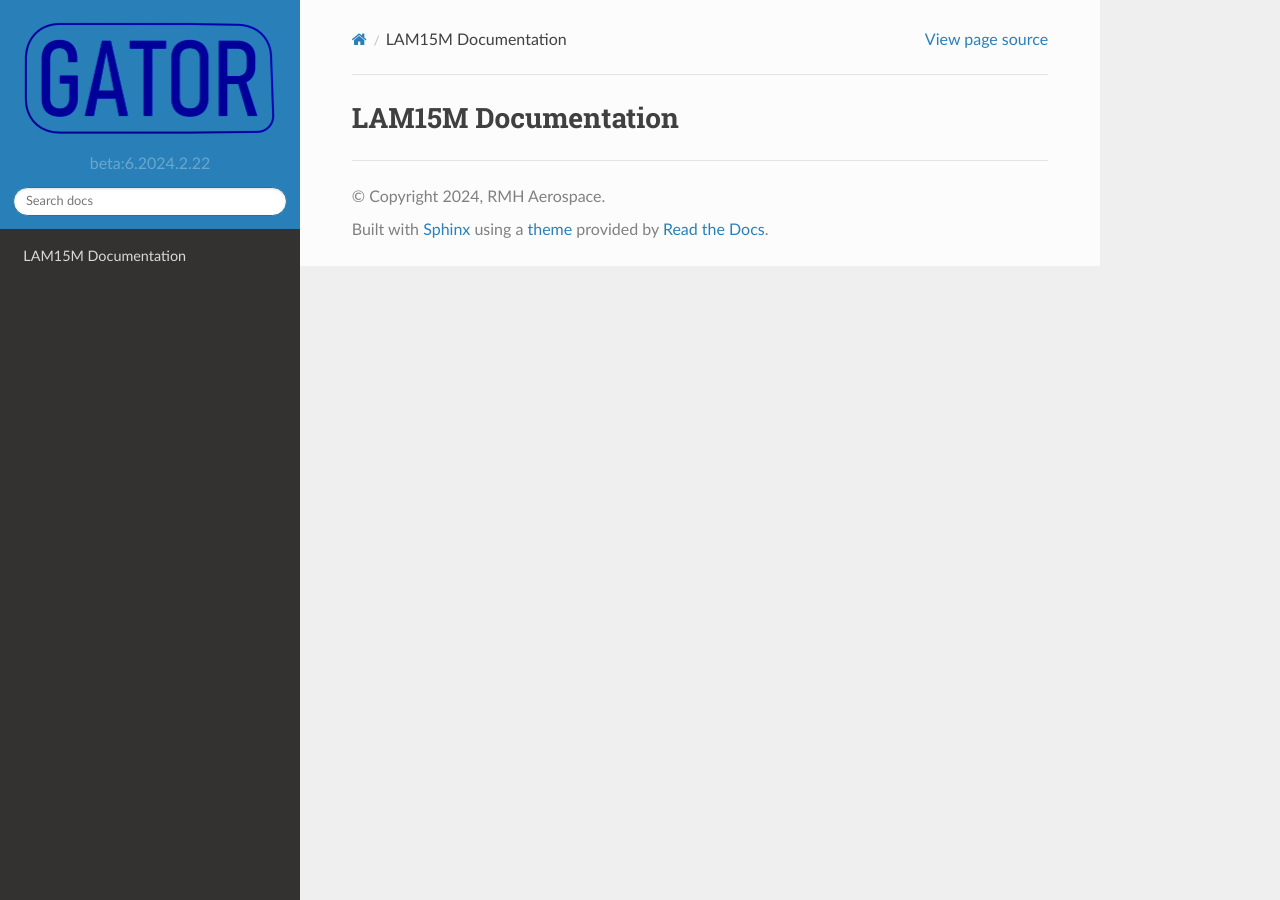
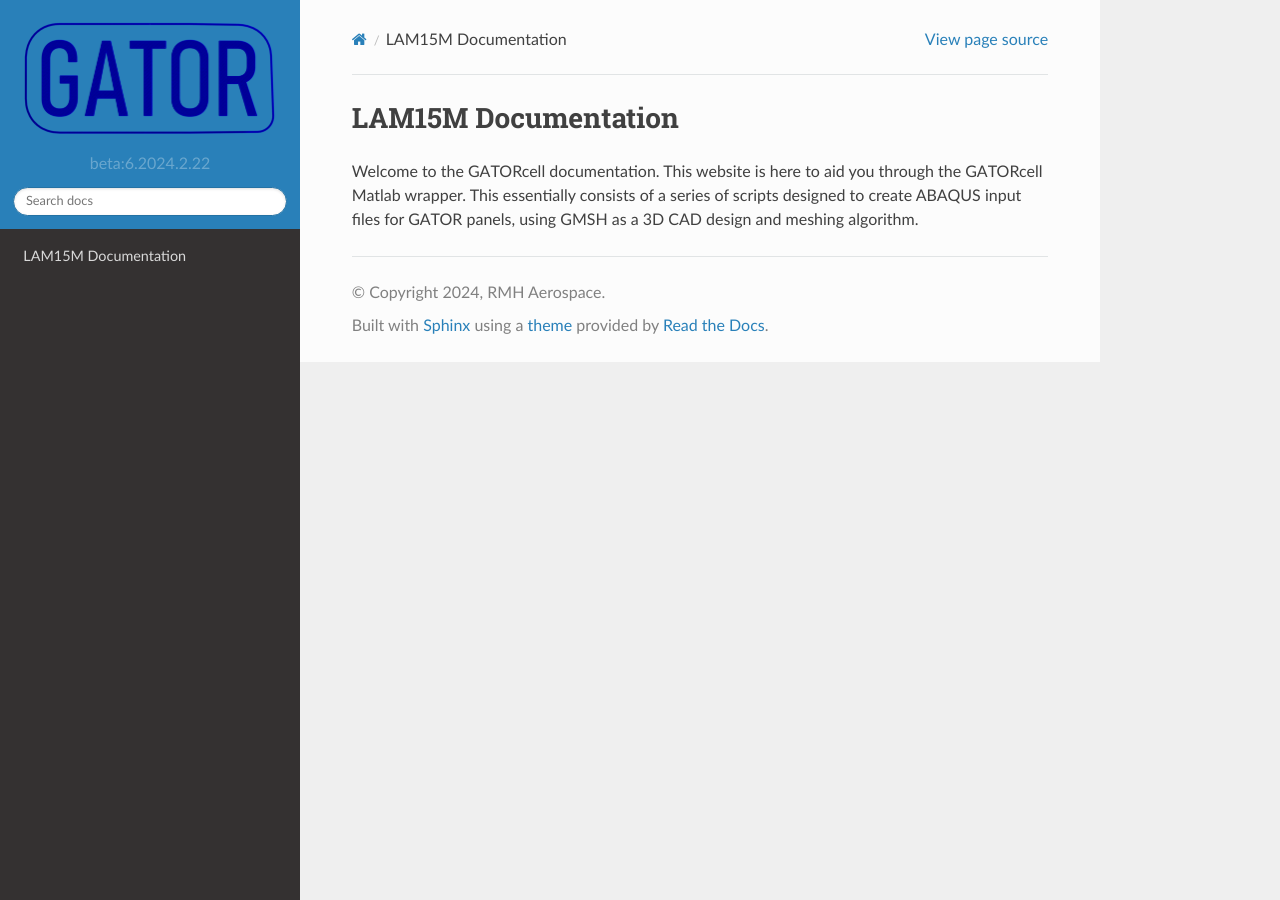
Before and after one commit to aq18507/LAM15Mdocs, a Sphinx documentation site: the page built from doc/index.rst, in a window 1280 px wide. Built offline with Sphinx 7.4.7 and the Read the Docs theme 2.0.0, drawn with Linux system fonts in a browser that asks for light colours.

Commit message:
autocommit: v01.02-2024-02-22@11:53:33

```diff
--- a/doc/index.rst
+++ b/doc/index.rst
@@ -1,7 +1,7 @@
 LAM15M Documentation
 ====================
 
-.. Welcome to the GATORcell documentation. This website is here to aid you through the GATORcell Matlab wrapper. This essentially consists of a series of scripts designed to create ABAQUS input files for GATOR panels, using GMSH as a 3D CAD design and meshing algorithm.
+Welcome to the GATORcell documentation. This website is here to aid you through the GATORcell Matlab wrapper. This essentially consists of a series of scripts designed to create ABAQUS input files for GATOR panels, using GMSH as a 3D CAD design and meshing algorithm.
 
 .. The complete GATORcell code can be found here `GATORcell GitHub page <https://github.com/aq18507/GATORcell>`_. This code relies on three software packages to run. `ABAQUS/Standard <https://www.3ds.com/products-services/simulia/products/abaqus/abaqusstandard/>`_ as an FEA solver ideally with the capability of having access to ABAQUS/CAE for debugging. `GMSH <https://gmsh.info/>`_ as a meshing and command line CAD tool and finally `Matlab <https://uk.mathworks.com/>`_ to run this GATORcell scripts in. Refer to the :ref:`Compatibility` page for the tested software versions.
 
```
